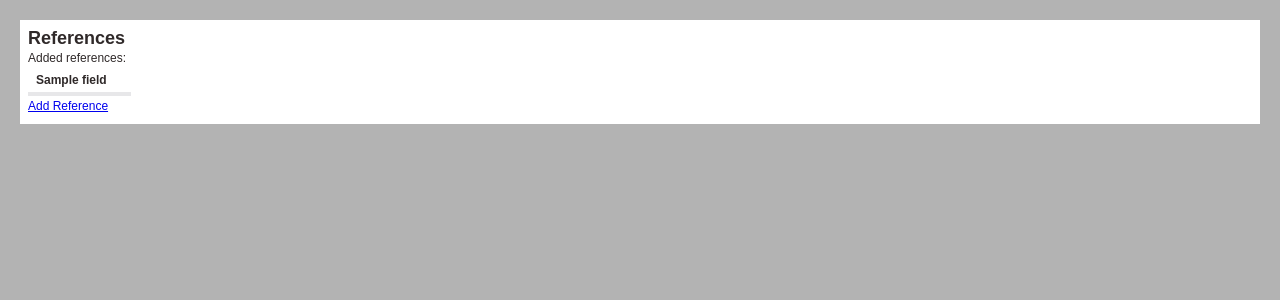
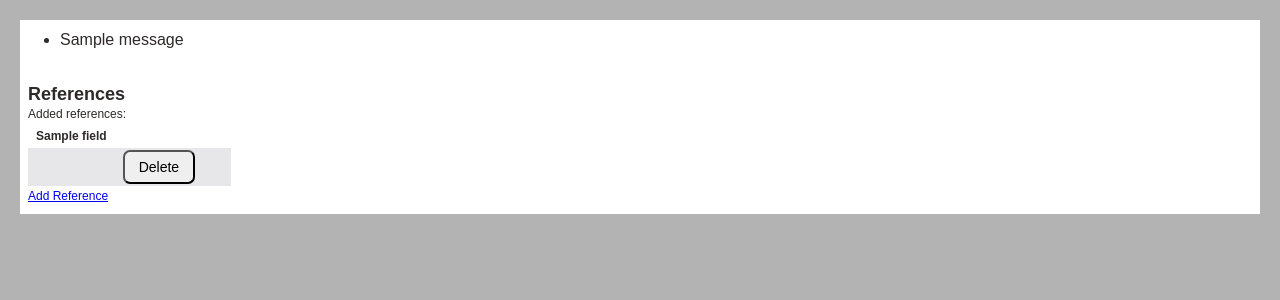
Before and after one commit to BorisBanchev/teamMagicians, a Flask app: template src/templates/index.html in a window 1280 px wide. Shown: the top 300 px of the page. Run offline with Flask 3, Linux system fonts and the light colour scheme; the template is opened without the code that fills it: most values are stand-ins (such as "Sample title", 1, 10 or a date in 2020); one stand-in notice (Sample message) is shown; lists and menus that the app fills with data are empty.

Commit message:
modified index.html to include deleting in the table and solved conflicts

```diff
--- a/src/app.py
+++ b/src/app.py
@@ -1,7 +1,7 @@
 from flask import redirect, render_template, request, jsonify, flash
 from config import app, test_env
 from db_helper import reset_db
-from repositories.reference_repository import create_reference, get_references
+from repositories.reference_repository import create_reference, get_references, delete_reference
 from util import validate_reference
 
 @app.route("/")
@@ -36,6 +36,16 @@ def add_reference():
             return redirect("/add_reference")
 
 
+
+@app.route("/delete_reference/<int:id>", methods = ["POST"])
+def delete_reference_route(id):
+    try:
+        delete_reference(id)
+        flash("Reference deleted")
+    except Exception as e:
+        flash(f"Error deleting reference: {e}")
+    return redirect("/")
+
 # testausta varten oleva reitti
 if test_env:
     @app.route("/reset_db")
--- a/src/templates/index.html
+++ b/src/templates/index.html
@@ -3,6 +3,14 @@ block head %} {{ super() }}
 <link rel="stylesheet" href="/static/styles.css" />
 {% endblock %} {% block body %}
 <div class="frame">
+  {% with messages = get_flashed_messages() %} {% if messages %}
+  <ul>
+    {% for message in messages %}
+    <li>{{ message }}</li>
+    {% endfor %}
+  </ul>
+  {% endif %} {% endwith %}
+
   <div class="info">
     <h2>References</h2>
   </div>
@@ -31,15 +39,13 @@ block head %} {{ super() }}
             {% endfor %}
 
             <td>
-              <!-- <form action="/modify_reference/{{reference.id}}"
-                        method="get" style= "display: inline;">
-                        <button type="submit"> Modify</button>
-                    </form>
-
-                    <form action= "/delete_reference/{{reference.id}}"
-                        method="post" style ="display: inline;">
-                        <button type="submit">Delete</button>
-                    </form> -->
+              <form
+                action="/delete_reference/{{reference.id}}"
+                method="post"
+                style="display: inline"
+              >
+                <button type="submit">Delete</button>
+              </form>
             </td>
           </tr>
           {%endfor%}
```
